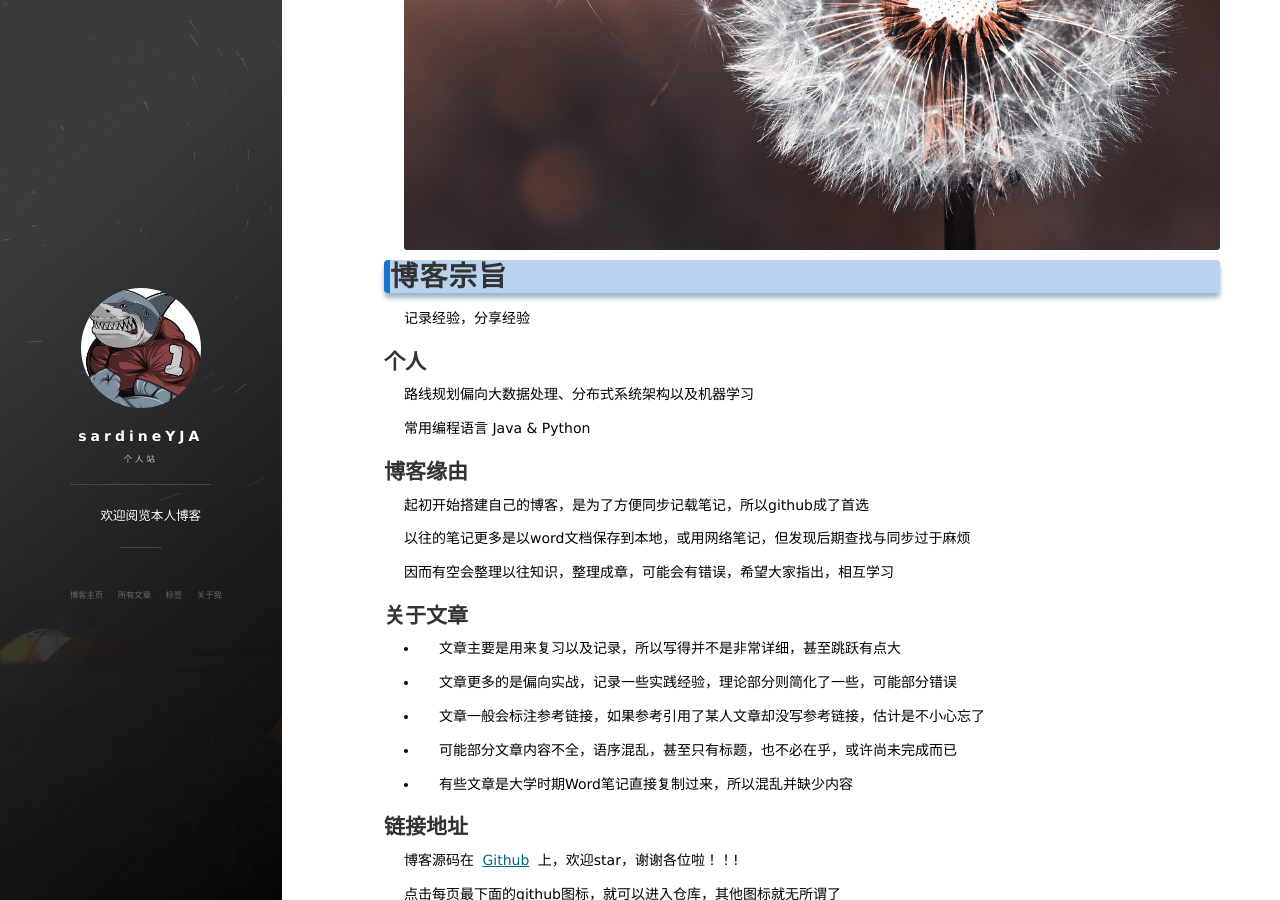
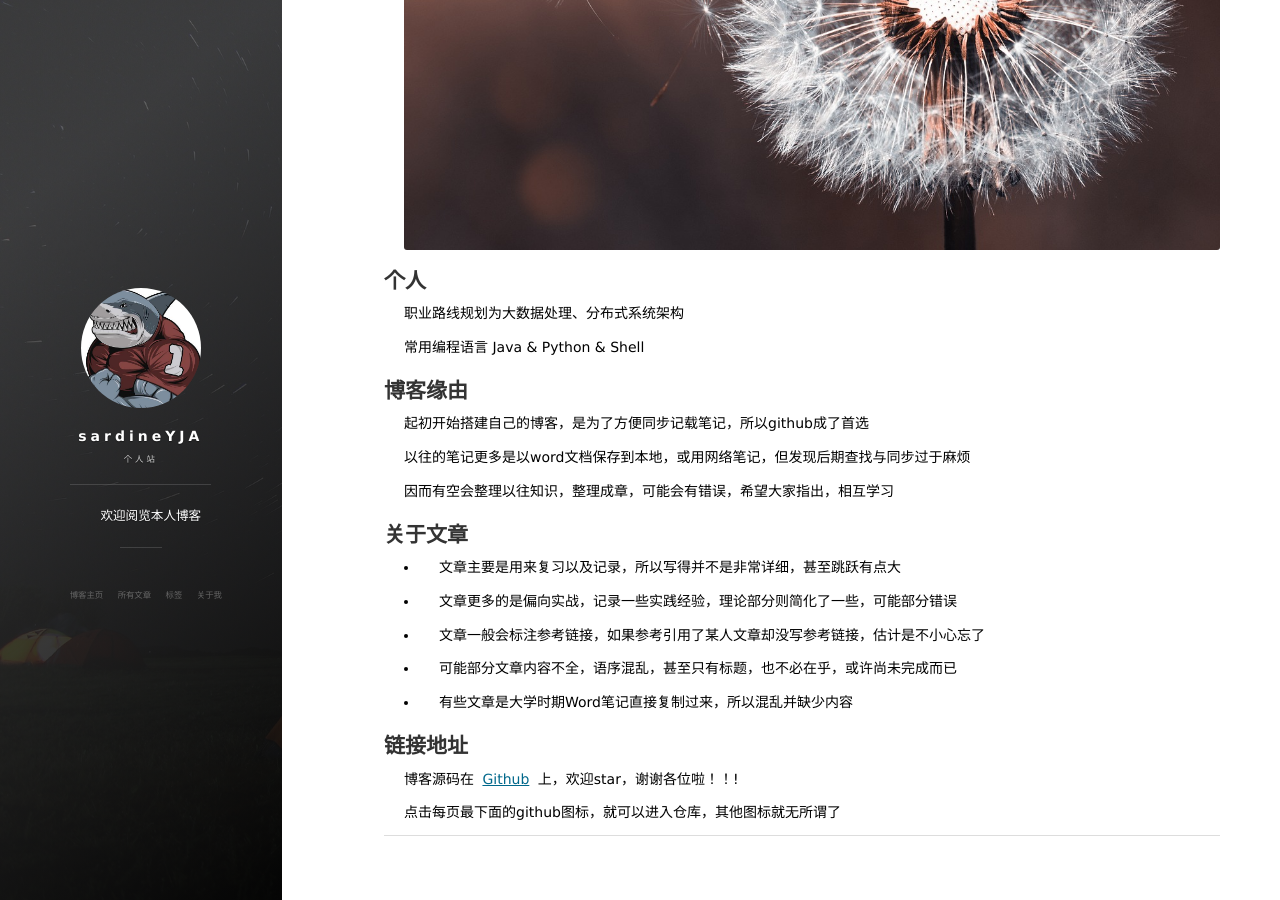
Before and after one commit to sardineYJA/sardineYJA.github.io, a Jekyll site: the page built from about.md, in a window 1280 px wide and 900 px high, scrolled down 337 px. Built offline with Jekyll 4.4.1, drawn with Linux system fonts in a browser that asks for light colours; nearby versions of some CDN libraries; a script that is not in the unit is left out; comment, search, counter and statistics services are not loaded.

Commit message:
Update about.md

```diff
--- a/about.md
+++ b/about.md
@@ -6,15 +6,12 @@ title: 关于我
 
 ![png](/images/about/蒲公英.jpg)
 
-# 博客宗旨
-
-记录经验，分享经验
 
 ## 个人
 
-路线规划偏向大数据处理、分布式系统架构以及机器学习
+职业路线规划为大数据处理、分布式系统架构
 
-常用编程语言 Java & Python
+常用编程语言 Java & Python & Shell
 
 ## 博客缘由
 
```
